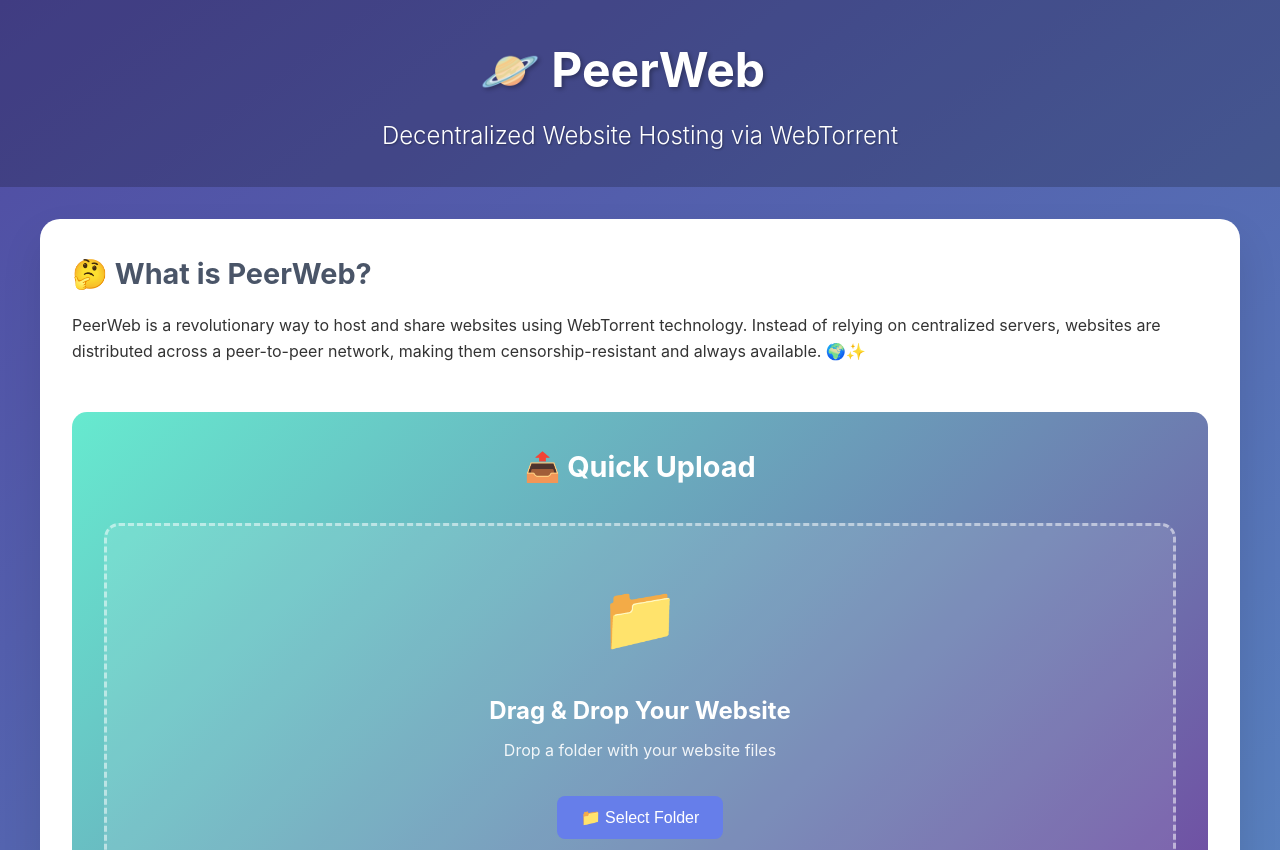
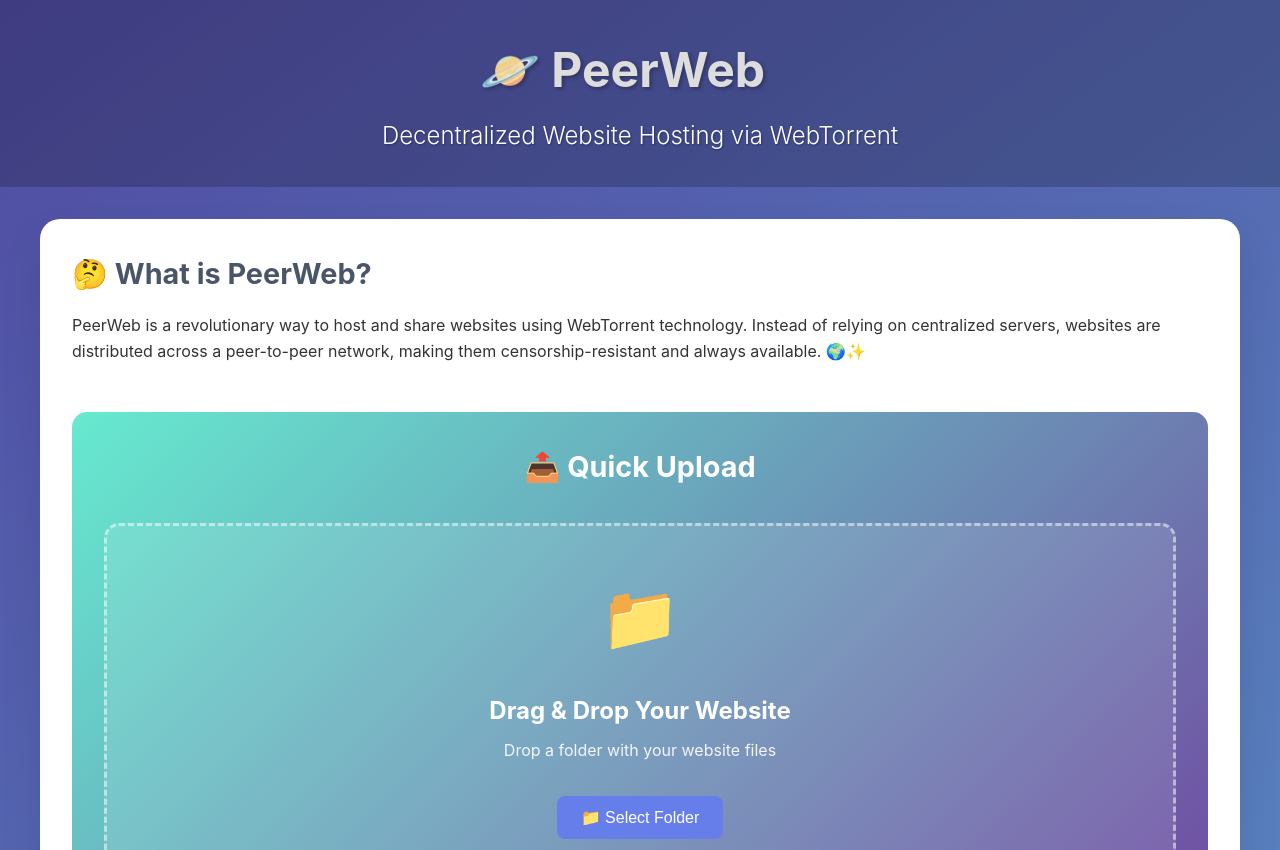
Before and after one commit to Omodaka9375/peerweb, a plain HTML site: page index.html in a window 1280 px wide. Shown: the top 850 px of the page. Drawn offline with Linux system fonts and the light colour scheme.

Commit message:
ux improvements

```diff
--- a/index.html
+++ b/index.html
@@ -103,6 +103,10 @@
         gap: 1rem;
         flex-wrap: wrap;
         margin-bottom: 2rem;
+    }
+
+    #create-torrent{
+        display: none;
     }
 
     .btn {
@@ -859,6 +863,11 @@
         transform: translateY(0);
     }
 
+    .maintitle {
+        text-decoration: none;
+        color: #ddd;
+    }
+
     /* Success animation */
     @keyframes success-bounce {
         0%, 20%, 50%, 80%, 100% { transform: translateY(0); }
@@ -898,7 +907,7 @@
 <body>
     <div id="main-content">
         <header class="hero">
-            <h1>🪐 PeerWeb</h1>
+            <h1><a class="maintitle" href="https://github.com/Omodaka9375/peerweb" target="_blank">🪐 PeerWeb</a></h1>
             <h2>Decentralized Website Hosting via WebTorrent</h2>
         </header>
 
--- a/styles.css
+++ b/styles.css
@@ -24,6 +24,15 @@ body {
     margin-bottom: 0.5rem;
     margin-left: -35px;
     text-shadow: 2px 2px 4px rgba(0, 0, 0, 0.3);
+}
+
+.maintitle {
+    text-decoration: none;
+    color: #ddd;
+}
+
+#create-torrent{
+    display: none;
 }
 
 .hero h2 {
```
